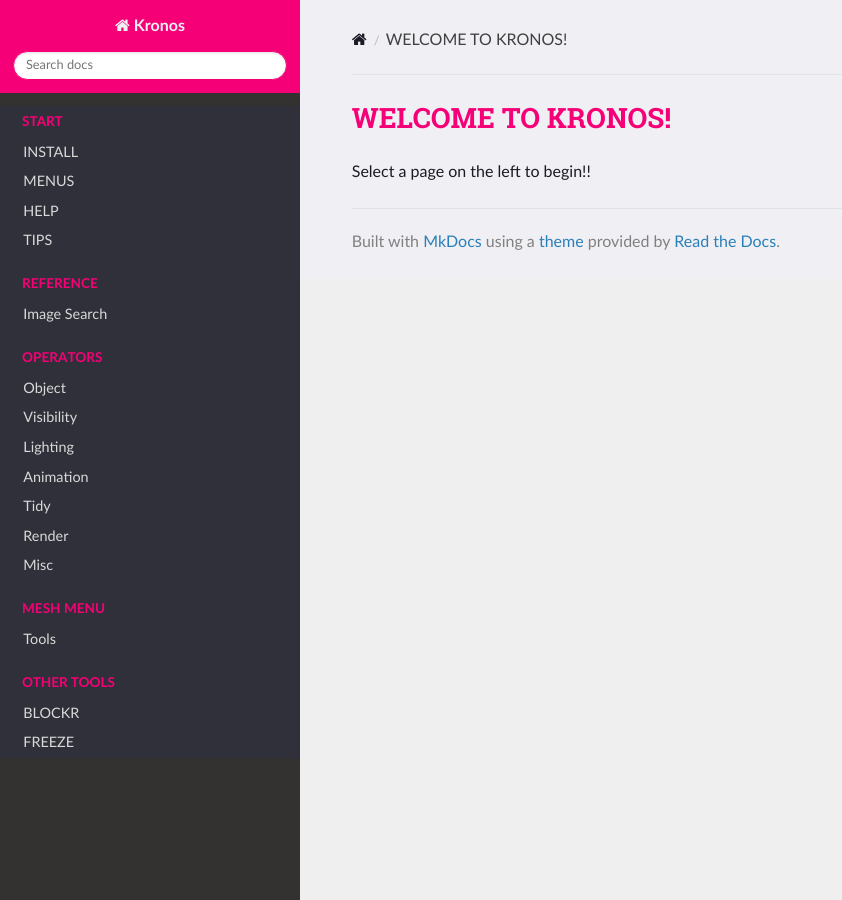
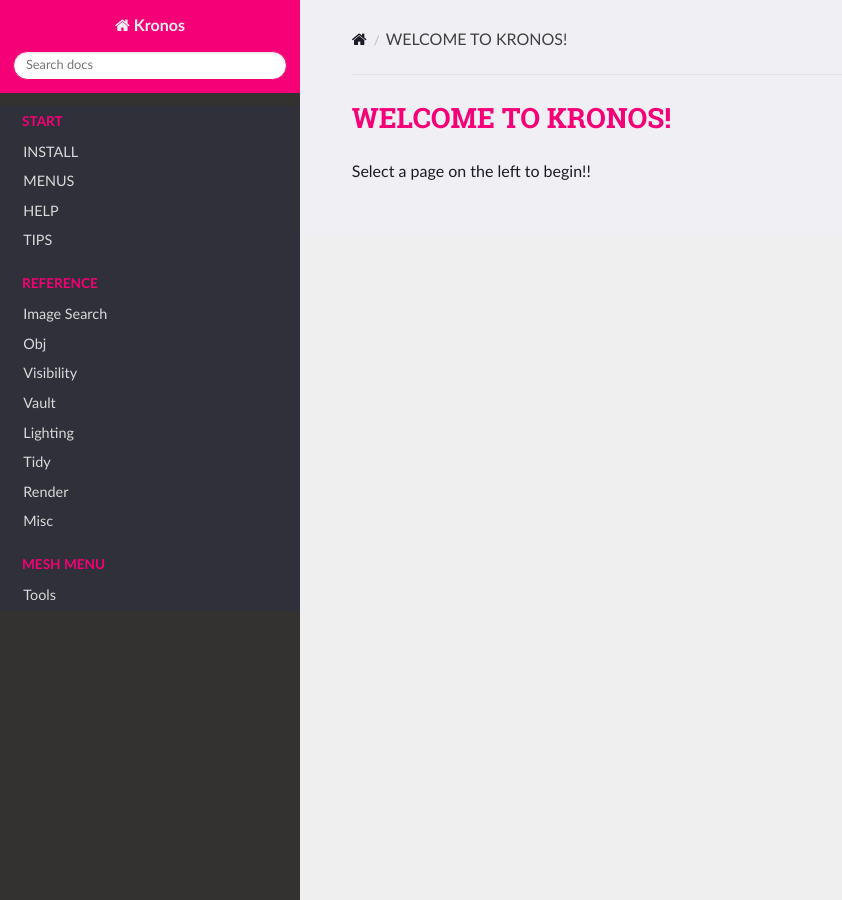
Before and after one commit to CGLIFE7/KronosDocs, an MkDocs documentation site: the page built from docs/docs/index.md, in a window 1280 px wide. Shown: the whole page, without its empty margins (0-842 px from the left). Built offline with MkDocs 1.6.1, drawn with Linux system fonts in a browser that asks for light colours; nearby versions of some CDN libraries.

Commit message:
before 10

```diff
--- a/docs/docs/extra.css
+++ b/docs/docs/extra.css
@@ -45,3 +45,11 @@ p .internal {
 md-footer__inner {
     display: none
 }
+
+.rst-versions .rst-current-version {
+    display: none !important;
+}
+
+footer {
+    display: none !important;
+}
--- a/docs/mkdocs.yml
+++ b/docs/mkdocs.yml
@@ -20,47 +20,21 @@ nav:
   - Reference:
     - Image Search: tutorial/image_search.md
 
-  - Operators:
-
-    - Object: tutorial/objects.md
-    - Visibility: tutorial/visibility.md
-    - Lighting : tutorial/lighting.md
-    - Animation: tutorial/animation.md
-    - Tidy: tutorial/tidy.md
-    - Render: tutorial/render.md
-    - Misc: tutorial/misc.md
-
-    # - Reference:
-    #     - Kiss: tutorial/kiss.md
-
-    # - Object:
-    #     - Kiss: tutorial/kiss.md
 
 
 
-    # - Graveyard:
-    #     - Kiss: tutorial/kiss.md
 
-    # - Lighting:
-    #     - Kiss: tutorial/kiss.md
-    # - Animation:
-    #     - Kiss: tutorial/kiss.md
-    # - Tidy:
-    #     - Kiss: tutorial/kiss.md
-    # - Render:
-    #     - Kiss: tutorial/kiss.md
+  - Obj: tutorial/objects.md
+  - Visibility: tutorial/visibility.md
+  - Vault: tutorial/animation.md
+  - Lighting : tutorial/lighting.md
+  - Tidy: tutorial/tidy.md
+  - Render: tutorial/render.md
+  - Misc: tutorial/misc.md
 
-    # - Export:
-    #     - Kiss: tutorial/kiss.md
-    # - Misc:
-    #     - Kiss: tutorial/kiss.md
+
   - Mesh Menu:
       - Tools: tutorial/meshtools.md
-
-  - OTHER TOOLS:
-      - BLOCKR: tutorial/blockr.md
-      - FREEZE: tutorial/freeze.md
-
 
 
 
```
